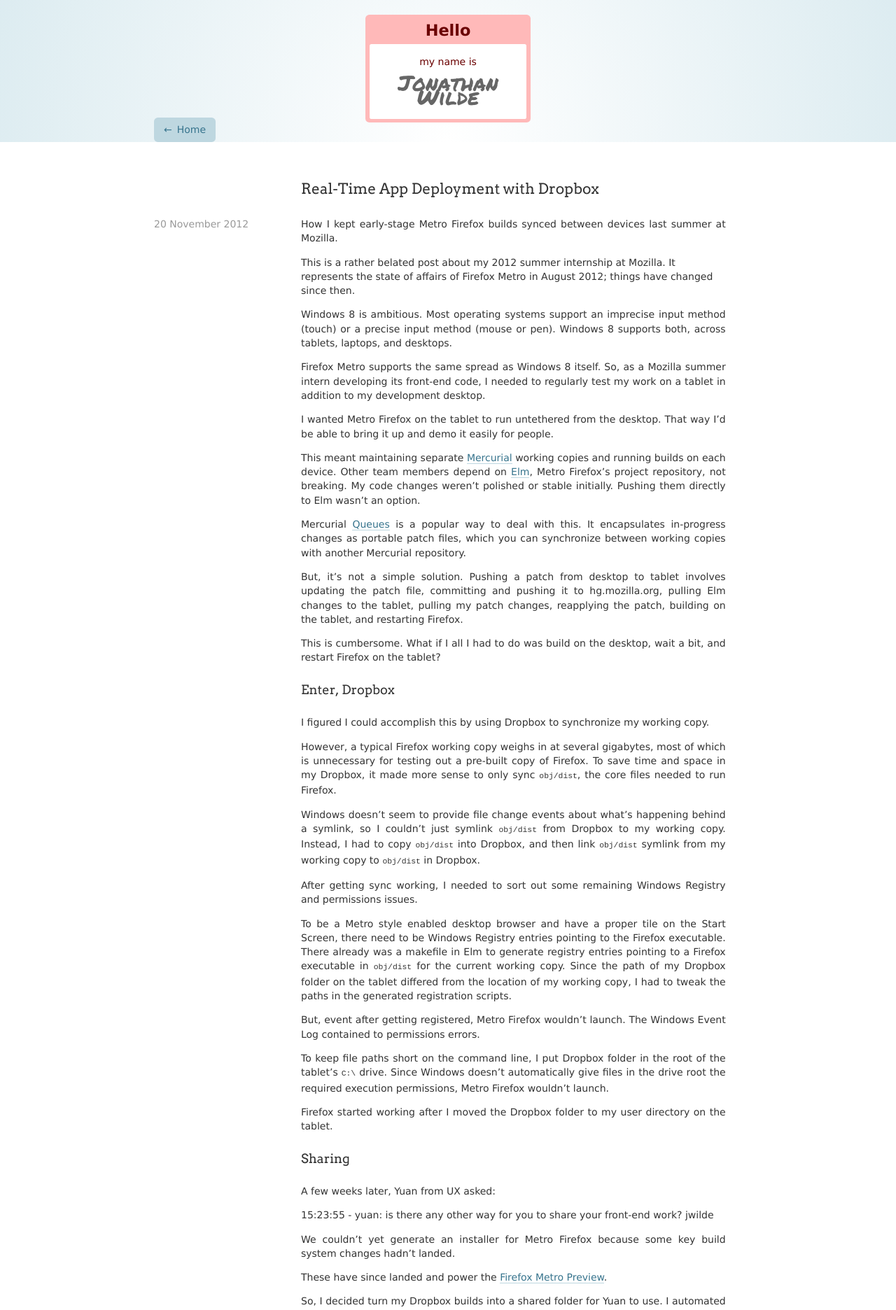
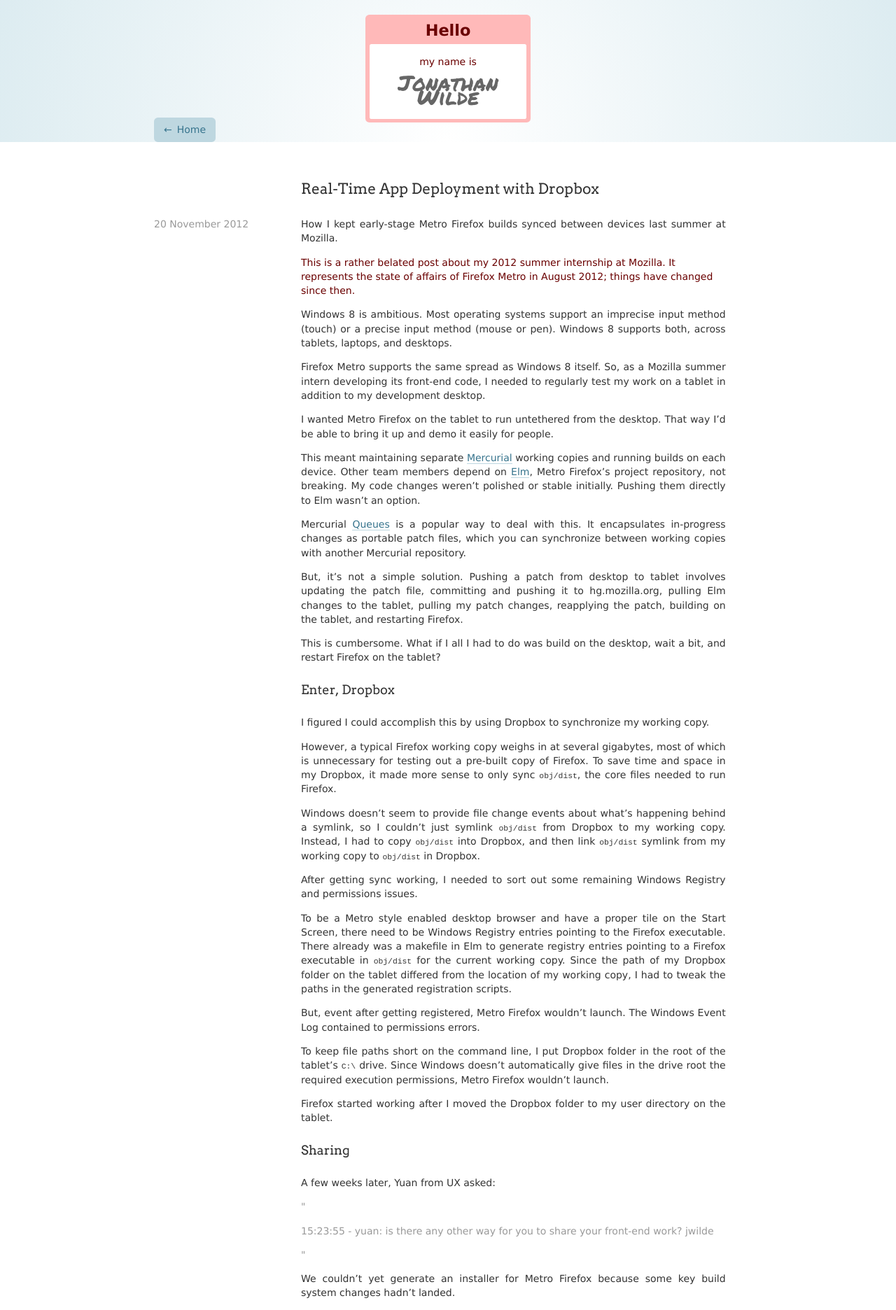
Before and after one commit to hellojwilde/hellojwilde.github.io, a Jekyll site: the page built from _posts/2012-11-20-app-deployment-dropbox.md, in a window 1280 px wide. Shown: the top 1872 px of the page at 70% size. Built offline with Jekyll 4.4.1, drawn with Linux system fonts in a browser that asks for light colours; nearby versions of some CDN libraries.

Commit message:
Adding more post content styles.

```diff
--- a/assets/styles/core.css
+++ b/assets/styles/core.css
@@ -36,11 +36,19 @@
 }
 
 q, blockquote {
-  quotes: "" ""
+  quotes: '"' '"' "'" "'"
 }
 
-q:before, q:after, blockquote:before, blockquote:after {
-  content: ""
+q:before, blockquote:before {
+  content: open-quote
+}
+
+q:after, blockquote:after {
+  content: close-quote
+}
+
+blockquote {
+  color: #999;
 }
 
 a img {
@@ -74,6 +82,7 @@
 
 pre, code {
   font-family: monospace;
+  line-height: 100%;
 }
 
 pre {
@@ -153,6 +162,10 @@
   overflow: auto
 }
 
+.warning {
+  color: #6A0000;
+}
+
 .nametag {
   background: #FFB9B9;
   text-align: center;
```
